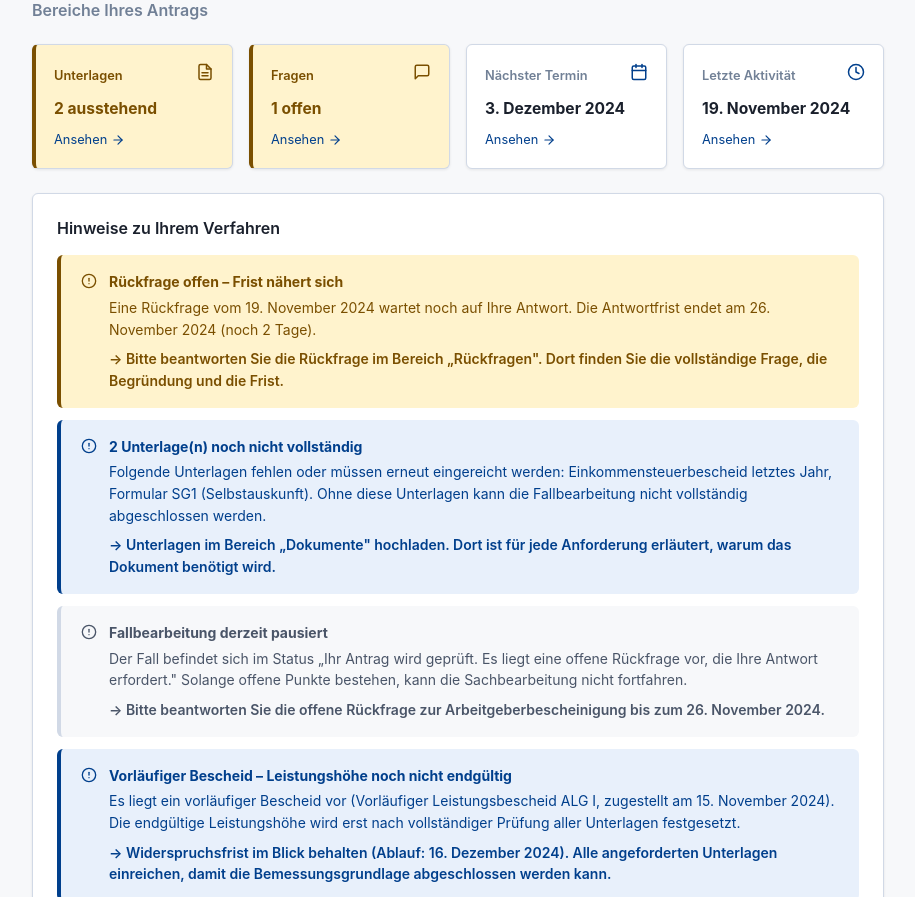
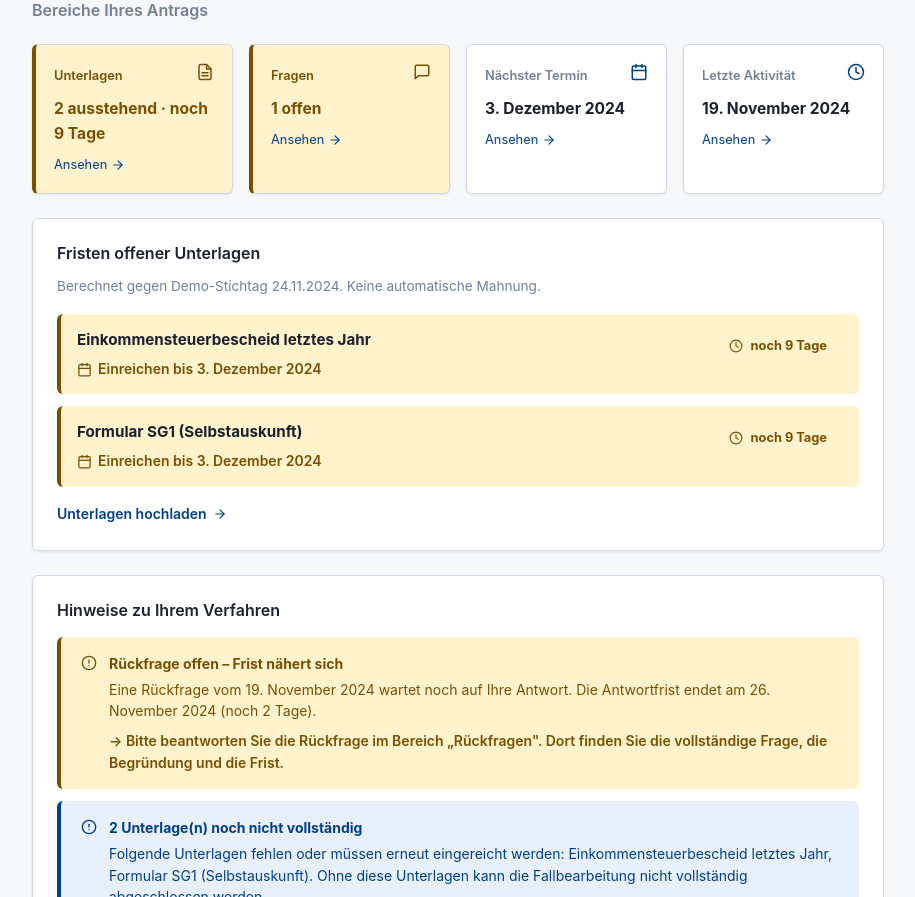
Before and after one commit to d0npedro/open-state, a Next.js app in the folder demo/: page /fall in a window 1280 px wide. Shown: the part 1060-1957 px from the top of the page, without its empty margins (182-1097 px from the left). Built offline with nearby package versions, Linux system fonts and the light colour scheme.

Commit message:
feat(av): document deadline countdown on overview and documents
ISO fristDatum on open docs; rest days via FIKTIVES_HEUTE (Q-086).

```diff
--- a/demo/app/fall/page.tsx
+++ b/demo/app/fall/page.tsx
@@ -6,8 +6,15 @@
 
 import Link from 'next/link';
 import { useDemoState } from '@/context/DemoStateContext';
-import { berechneFairnessSignale } from '@/lib/fairness/rules';
+import { berechneFairnessSignale, berechneFristTage, FIKTIVES_HEUTE } from '@/lib/fairness/rules';
 import { Icon } from '@/components/Icon';
+
+/** Klarsprache für Resttage (analog Rückfrage-Frist). */
+function fristRestLabel(tage: number): string {
+  if (tage < 0) return `${Math.abs(tage)} Tage überschritten`;
+  if (tage === 0) return 'heute fällig';
+  return `noch ${tage} Tag${tage === 1 ? '' : 'e'}`;
+}
 
 /**
  * Lineare Fortschrittsschritte (US-AV-002).
@@ -69,9 +76,21 @@ export default function FallPage() {
   const hatOffeneAufgaben = fall.offeneAufgaben.length > 0;
   const offeneRueckfragen = fall.rueckfragen.filter(r => !r.beantwortet).length;
   // ANGEFORDERT + ABGELEHNT blockieren den Fortschritt (parität zu /fall/dokumente)
-  const ausstehendeUnterlagen = fall.dokumente.filter(
+  const ausstehendeDokumente = fall.dokumente.filter(
     d => d.status === 'ANGEFORDERT' || d.status === 'ABGELEHNT'
-  ).length;
+  );
+  const ausstehendeUnterlagen = ausstehendeDokumente.length;
+  /** Offene Dokumente mit ISO-Frist, sortiert nach Dringlichkeit (nächste Frist zuerst). */
+  const dokFristen = ausstehendeDokumente
+    .filter(d => d.fristDatum && d.frist)
+    .map(d => ({
+      id: d.id,
+      bezeichnung: d.bezeichnung,
+      frist: d.frist as string,
+      resttage: berechneFristTage(d.fristDatum as string, FIKTIVES_HEUTE),
+    }))
+    .sort((a, b) => a.resttage - b.resttage);
+  const naechsteDokFrist = dokFristen[0];
   const naechsterTermin = fall.termine.find(t => t.status === 'BESTAETIGT');
   const wartetAufBehoerde = !hatOffeneAufgaben && fall.status === 'IN_PRUEFUNG';
 
@@ -211,7 +230,12 @@ export default function FallPage() {
           {
             label: 'Unterlagen',
             icon: 'file' as const,
-            val: ausstehendeUnterlagen > 0 ? `${ausstehendeUnterlagen} ausstehend` : 'Alles eingereicht',
+            val:
+              ausstehendeUnterlagen > 0
+                ? naechsteDokFrist
+                  ? `${ausstehendeUnterlagen} ausstehend · ${fristRestLabel(naechsteDokFrist.resttage)}`
+                  : `${ausstehendeUnterlagen} ausstehend`
+                : 'Alles eingereicht',
             urgent: ausstehendeUnterlagen > 0,
             href: '/fall/dokumente',
           },
@@ -271,6 +295,84 @@ export default function FallPage() {
         ))}
       </div>
 
+      {/* ─── 4b. FRISTEN OFFENER UNTERLAGEN (Countdown, analog RQ) ─
+          UX-Grund: Bürger sollen auf der Übersicht sehen, *wann*
+          Unterlagen fällig sind — nicht erst auf der Dokumenteseite. */}
+      {dokFristen.length > 0 && (
+        <div className="card" data-testid="dok-fristen-uebersicht">
+          <h2 style={{ fontSize: '1rem', marginBottom: '0.75rem' }}>
+            Fristen offener Unterlagen
+          </h2>
+          <p style={{ fontSize: '0.85rem', color: 'var(--color-text-muted)', margin: '0 0 1rem' }}>
+            Berechnet gegen Demo-Stichtag {FIKTIVES_HEUTE.split('-').reverse().join('.')}. Keine automatische Mahnung.
+          </p>
+          <ul style={{ listStyle: 'none', margin: 0, padding: 0, display: 'flex', flexDirection: 'column', gap: '0.75rem' }}>
+            {dokFristen.map(dok => {
+              const kritisch = dok.resttage <= 5;
+              return (
+                <li
+                  key={dok.id}
+                  data-testid={`dok-frist-${dok.id}`}
+                  style={{
+                    display: 'flex',
+                    justifyContent: 'space-between',
+                    alignItems: 'flex-start',
+                    gap: '1rem',
+                    flexWrap: 'wrap',
+                    padding: '0.875rem 1rem',
+                    borderRadius: 'var(--radius)',
+                    background: kritisch ? 'var(--color-danger-light)' : 'var(--color-warning-light)',
+                    borderLeft: `4px solid ${kritisch ? 'var(--color-danger)' : 'var(--color-warning)'}`,
+                  }}
+                >
+                  <div style={{ flex: 1, minWidth: 0 }}>
+                    <div style={{ fontWeight: 700, fontSize: '0.95rem', color: 'var(--color-text)' }}>
+                      {dok.bezeichnung}
+                    </div>
+                    <div
+                      style={{
+                        display: 'flex',
+                        alignItems: 'center',
+                        gap: '0.375rem',
+                        marginTop: '0.35rem',
+                        fontSize: '0.875rem',
+                        fontWeight: 600,
+                        color: kritisch ? 'var(--color-danger)' : 'var(--color-warning)',
+                      }}
+                    >
+                      <Icon name="calendar" size={15} />
+                      Einreichen bis {dok.frist}
+                    </div>
+                  </div>
+                  <span
+                    className={`status-chip ${kritisch ? 'status-chip-danger' : 'status-chip-warning'}`}
+                    data-testid={`dok-frist-countdown-${dok.id}`}
+                    style={{ fontSize: '0.8rem', flexShrink: 0 }}
+                  >
+                    <Icon name="clock" size={14} />
+                    {fristRestLabel(dok.resttage)}
+                  </span>
+                </li>
+              );
+            })}
+          </ul>
+          <Link
+            href="/fall/dokumente"
+            style={{
+              display: 'inline-flex',
+              alignItems: 'center',
+              gap: '0.375rem',
+              marginTop: '1rem',
+              fontSize: '0.875rem',
+              color: 'var(--color-primary)',
+              fontWeight: 600,
+            }}
+          >
+            Unterlagen hochladen <Icon name="arrow-right" size={14} />
+          </Link>
+        </div>
+      )}
+
       {/* ─── 5. FAIRNESS-HINWEISE (inline, kein separater Klick nötig) */}
       {fairnessSignale.length > 0 && (
         <div className="card">
--- a/demo/data/mockFall.ts
+++ b/demo/data/mockFall.ts
@@ -32,14 +32,16 @@ export const demoFall: Fall = {
       bezeichnung: 'Einkommensteuerbescheid letztes Jahr',
       status: 'ANGEFORDERT',
       begründung: 'Für die korrekte Berechnung der Bemessungsgrundlage Ihres ALG I nach § 132 SGB III.',
-      frist: '3. Dezember 2024'
+      frist: '3. Dezember 2024',
+      fristDatum: '2024-12-03',
     },
     {
       id: 'DOK-004',
       bezeichnung: 'Formular SG1 (Selbstauskunft)',
       status: 'ANGEFORDERT',
       begründung: 'Standardformular der Bundesagentur für Arbeit zur Erfassung von Qualifikationen und Vermittlungspräferenzen.',
-      frist: '3. Dezember 2024'
+      frist: '3. Dezember 2024',
+      fristDatum: '2024-12-03',
     }
   ],
   rueckfragen: [
--- a/demo/types/index.ts
+++ b/demo/types/index.ts
@@ -18,7 +18,10 @@ export interface Dokument {
   bezeichnung: string;
   status: DokumentStatus;
   begründung: string;
+  /** Anzeigefrist (deutsch, z. B. „3. Dezember 2024“) */
   frist?: string;
+  /** ISO-Datum der Frist (YYYY-MM-DD) – Grundlage für Countdown (analog Rückfrage) */
+  fristDatum?: string;
   hochgeladenAm?: string;
 }
 
```
Also changed, not shown: demo/app/fall/dokumente/page.tsx (+45 -8 lines), 3 other files (tests, documents, lock files or other folders).
